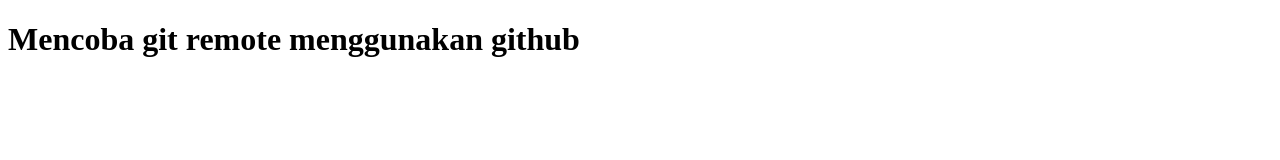
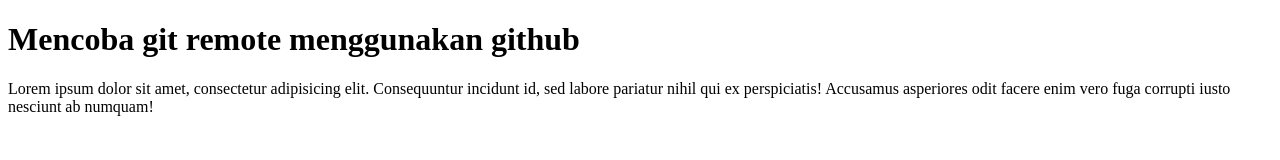
Before and after one commit to Dedenugroho16/git-test, a plain HTML site: page index.html in a window 1280 px wide. Drawn offline with Linux system fonts and the light colour scheme.

Commit message:
Menambahkan paragraf

```diff
--- a/index.html
+++ b/index.html
@@ -8,5 +8,7 @@
 </head>
 <body>
     <h1>Mencoba git remote menggunakan github</h1>
+
+    <p>Lorem ipsum dolor sit amet, consectetur adipisicing elit. Consequuntur incidunt id, sed labore pariatur nihil qui ex perspiciatis! Accusamus asperiores odit facere enim vero fuga corrupti iusto nesciunt ab numquam!</p>
 </body>
 </html>
```
